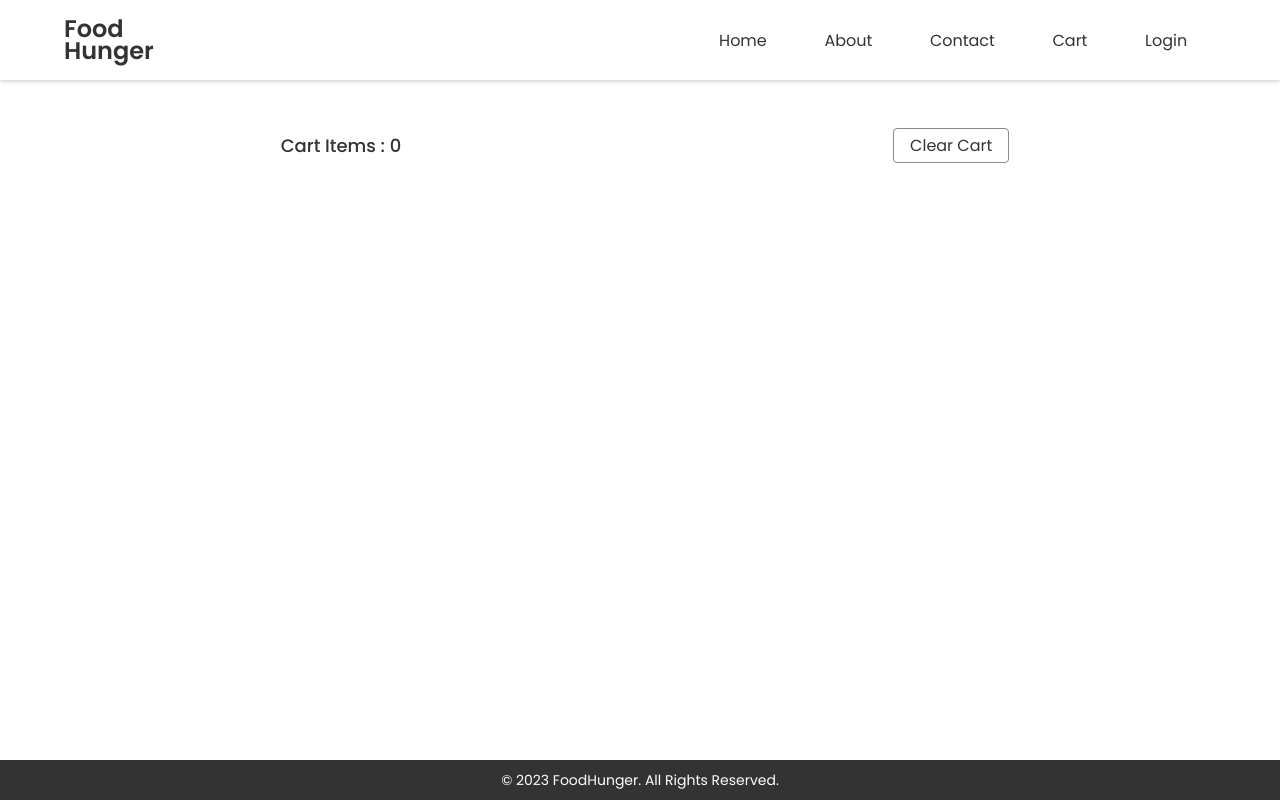
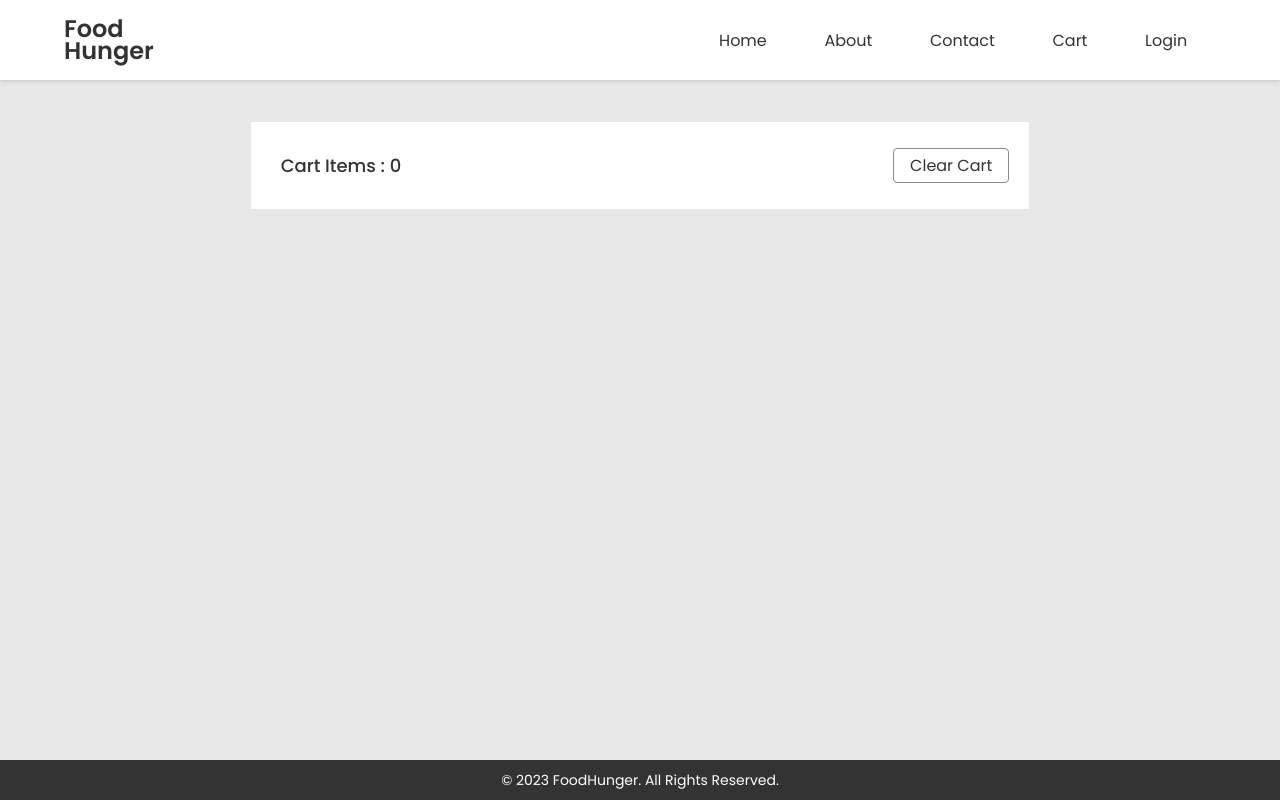
Before and after one commit to ankyv/food-hunger-app, a React (Vite) app: page /cart in a window 1280 px wide. Built offline with nearby package versions, Linux system fonts and the light colour scheme.

Commit message:
Fixed Cart styles

```diff
--- a/index.css
+++ b/index.css
@@ -618,6 +618,7 @@ body {
 }
 
 .cart {
+  background-color: #e8e8e8;
   padding: 2.2rem;
   min-height: calc(100vh - 120px);
 }
@@ -632,9 +633,11 @@ body {
 }
 
 .cart .container .cart-container {
+  background-color: #fff;
   width: 70%;
   max-width: 1000px;
   padding: 1rem;
+  margin: 2rem;
 }
 
 .cart .cart-container .cart-details {
@@ -728,6 +731,7 @@ body {
 }
 
 .cart .container .checkout {
+  background-color: #fff;
   width: 30%;
   max-width: 400px;
   padding: 1rem;
```
